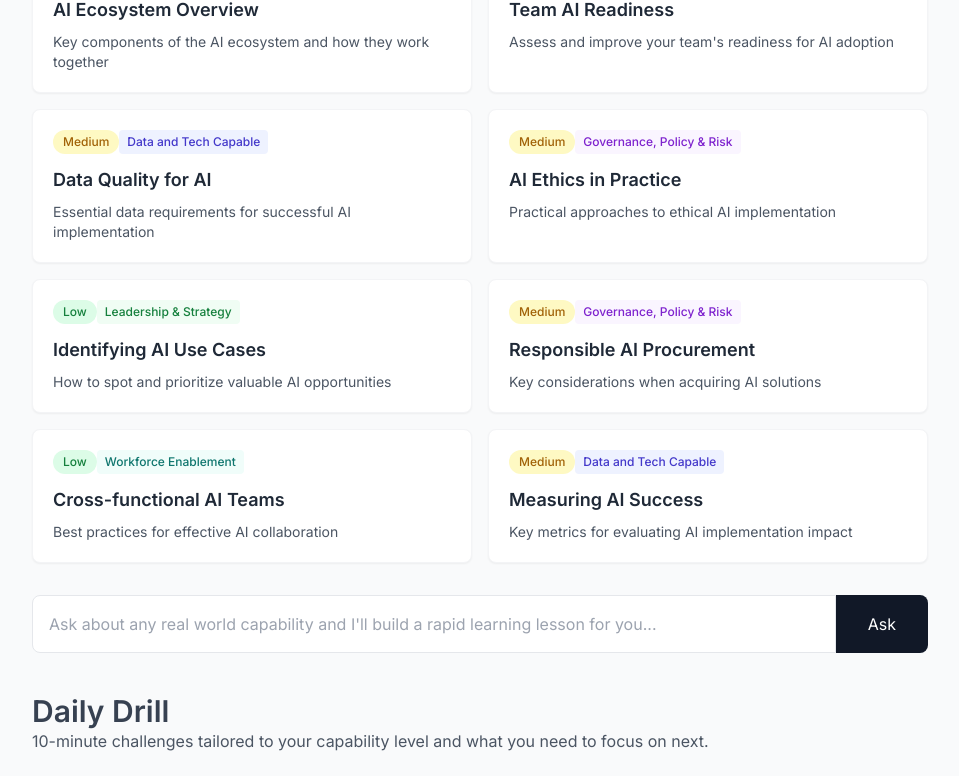
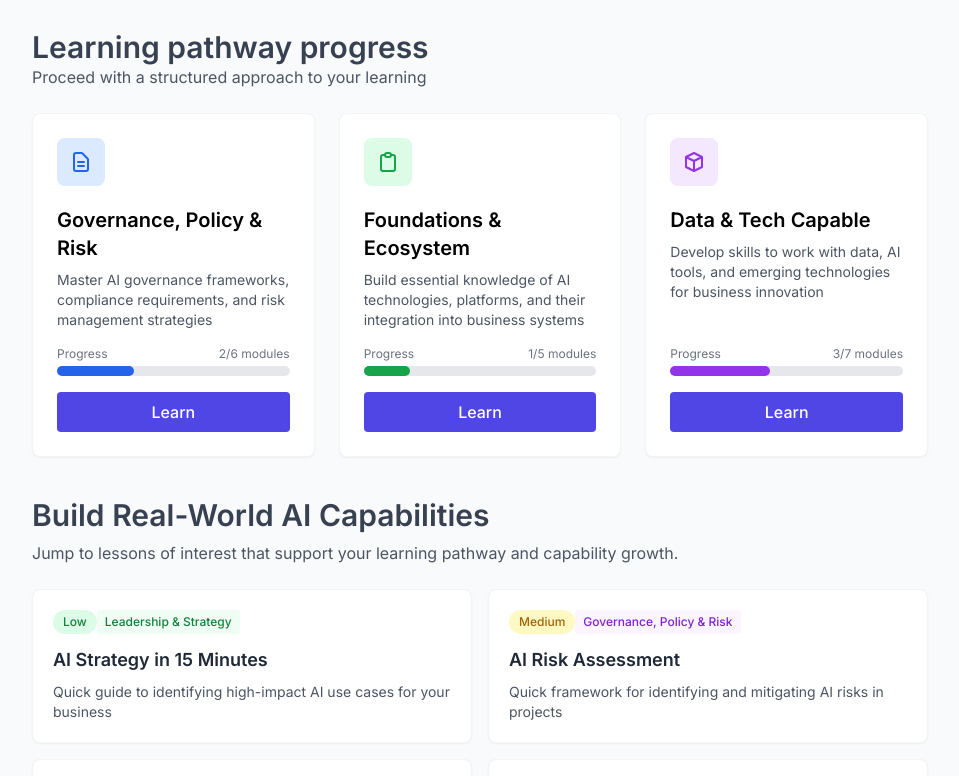
Before and after one commit to danr75/Test2Rapid, a Next.js app: page /learning-coach in a window 1280 px wide. Shown: the part 493-1269 px from the top of the page, without its empty margins (160-1119 px from the left). Built offline with nearby package versions, Linux system fonts and the light colour scheme.

Commit message:
Update description under Build Real-World AI Capabilities section

```diff
--- a/src/pages/learning-coach.tsx
+++ b/src/pages/learning-coach.tsx
@@ -226,6 +226,80 @@ const strategicFocusTopics: StrategicFocusCardData[] = [
 const LearningCoachPage: React.FC = () => {
   const { state, dispatch } = useLearning();
   const router = useRouter();
+  const [carouselIndex, setCarouselIndex] = useState(0);
+
+  // Learning pathway data for all five capability groups
+  const learningPathways = [
+    {
+      id: 'governance-policy-risk',
+      title: 'Governance, Policy & Risk',
+      description: 'Master AI governance frameworks, compliance requirements, and risk management strategies',
+      progress: { completed: 2, total: 6, percentage: 33 },
+      color: 'blue',
+      icon: (
+        <svg xmlns="http://www.w3.org/2000/svg" className="h-6 w-6" fill="none" viewBox="0 0 24 24" stroke="currentColor">
+          <path strokeLinecap="round" strokeLinejoin="round" strokeWidth={2} d="M9 12h6m-6 4h6m2 5H7a2 2 0 01-2-2V5a2 2 0 012-2h5.586a1 1 0 01.707.293l5.414 5.414a1 1 0 01.293.707V19a2 2 0 01-2 2z" />
+        </svg>
+      )
+    },
+    {
+      id: 'foundations-ecosystem',
+      title: 'Foundations & Ecosystem',
+      description: 'Build essential knowledge of AI technologies, platforms, and their integration into business systems',
+      progress: { completed: 1, total: 5, percentage: 20 },
+      color: 'green',
+      icon: (
+        <svg xmlns="http://www.w3.org/2000/svg" className="h-6 w-6" fill="none" viewBox="0 0 24 24" stroke="currentColor">
+          <path strokeLinecap="round" strokeLinejoin="round" strokeWidth={2} d="M9 5H7a2 2 0 00-2 2v12a2 2 0 002 2h10a2 2 0 002-2V7a2 2 0 00-2-2h-2M9 5a2 2 0 002 2h2a2 2 0 002-2M9 5a2 2 0 012-2h2a2 2 0 012 2" />
+        </svg>
+      )
+    },
+    {
+      id: 'data-tech-capable',
+      title: 'Data & Tech Capable',
+      description: 'Develop skills to work with data, AI tools, and emerging technologies for business innovation',
+      progress: { completed: 3, total: 7, percentage: 43 },
+      color: 'purple',
+      icon: (
+        <svg xmlns="http://www.w3.org/2000/svg" className="h-6 w-6" fill="none" viewBox="0 0 24 24" stroke="currentColor">
+          <path strokeLinecap="round" strokeLinejoin="round" strokeWidth={2} d="M20 7l-8-4-8 4m16 0l-8 4m8-4v10l-8 4m0-10L4 7m8 4v10M4 7v10l8 4" />
+        </svg>
+      )
+    },
+    {
+      id: 'leadership-strategy',
+      title: 'Leadership & Strategy',
+      description: 'Develop strategic leadership skills for guiding AI initiatives and digital transformation',
+      progress: { completed: 4, total: 8, percentage: 50 },
+      color: 'indigo',
+      icon: (
+        <svg xmlns="http://www.w3.org/2000/svg" className="h-6 w-6" fill="none" viewBox="0 0 24 24" stroke="currentColor">
+          <path strokeLinecap="round" strokeLinejoin="round" strokeWidth={2} d="M17 20h5v-2a3 3 0 00-5.356-1.857M17 20H7m10 0v-2c0-.656-.126-1.283-.356-1.857M7 20H2v-2a3 3 0 015.356-1.857M7 20v-2c0-.656.126-1.283.356-1.857m0 0a5.002 5.002 0 019.288 0M15 7a3 3 0 11-6 0 3 3 0 016 0zm6 3a2 2 0 11-4 0 2 2 0 014 0zM7 10a2 2 0 11-4 0 2 2 0 014 0z" />
+        </svg>
+      )
+    },
+    {
+      id: 'workforce-enablement',
+      title: 'Workforce Enablement',
+      description: 'Equip teams with AI skills and create organizational structures for effective AI adoption',
+      progress: { completed: 2, total: 6, percentage: 33 },
+      color: 'teal',
+      icon: (
+        <svg xmlns="http://www.w3.org/2000/svg" className="h-6 w-6" fill="none" viewBox="0 0 24 24" stroke="currentColor">
+          <path strokeLinecap="round" strokeLinejoin="round" strokeWidth={2} d="M21 13.255A23.931 23.931 0 0112 15c-3.183 0-6.22-.62-9-1.745M16 6V4a2 2 0 00-2-2h-4a2 2 0 00-2 2v2m4 6h.01M5 20h14a2 2 0 002-2V8a2 2 0 00-2-2H5a2 2 0 00-2 2v10a2 2 0 002 2z" />
+        </svg>
+      )
+    }
+  ];
+
+  // Handle carousel navigation
+  const handlePrevious = () => {
+    setCarouselIndex((prevIndex) => (prevIndex > 0 ? prevIndex - 1 : learningPathways.length - 3));
+  };
+
+  const handleNext = () => {
+    setCarouselIndex((prevIndex) => (prevIndex < learningPathways.length - 3 ? prevIndex + 1 : 0));
+  };
 
   // Derive current mode from context, default to 'Q&A'
   const currentLearningMode = state.learningMode || 'Q&A';
@@ -329,72 +403,13 @@ const LearningCoachPage: React.FC = () => {
 
       <main className="container mx-auto px-4 py-8">
         <div className="max-w-4xl mx-auto">
-
-          {/* Personalised micro-lessons Section */}
-          <div className="mb-8">
-            <h2 className="text-3xl font-semibold mb-2 text-left text-gray-700">
-              Build Real-World AI Capabilities
-            </h2>
-            <p className="text-gray-600 mb-6 text-left">
-              These micro-courses cover different paths and are prioritized to advance your skills
-            </p>
-            <div className="grid grid-cols-1 md:grid-cols-2 gap-4">
-              {strategicFocusTopics.map((card) => {
-                const group = tagGroups.find((g: TagGroup) => g.name === card.learningPath);
-                const groupColor: string = group?.color || 'gray';
-                const bgColor = {
-                  blue: 'bg-blue-50',
-                  green: 'bg-green-50',
-                  purple: 'bg-purple-50',
-                  indigo: 'bg-indigo-50',
-                  teal: 'bg-teal-50',
-                  gray: 'bg-gray-50'
-                }[groupColor] || 'bg-gray-50';
-
-                const textColor = {
-                  blue: 'text-blue-700',
-                  green: 'text-green-700',
-                  purple: 'text-purple-700',
-                  indigo: 'text-indigo-700',
-                  teal: 'text-teal-700',
-                  gray: 'text-gray-700'
-                }[groupColor] || 'text-gray-700';
-
-                // Get priority based on capability gap
-                const priority = getPriorityForCapability(card.learningPath);
-
-                return (
-                  <button
-                    key={card.id}
-                    onClick={() => handleStrategicFocusClick(card)}
-                    className="bg-white p-5 rounded-lg shadow-sm border border-gray-100 hover:shadow-md transition-all duration-200 ease-in-out text-left focus:outline-none focus:ring-2 focus:ring-primary focus:ring-opacity-50 flex flex-col h-full"
-                  >
-                    <div className="flex justify-between items-center mb-3">
-                      <PriorityBadge priority={priority} />
-                      <span className={`text-xs font-medium px-2 py-1 rounded ${bgColor} ${textColor}`}>
-                        {card.learningPath}
-                      </span>
-                    </div>
-                    <h3 className="text-lg font-semibold text-gray-800 mb-2 line-clamp-2">
-                      {card.title}
-                    </h3>
-                    <p className="text-sm text-gray-600 line-clamp-3">
-                      {card.description}
-                    </p>
-                  </button>
-                );
-              })}
-            </div>
-          </div>
-
-          {/* Topic input as search bar */}
           <div className="mb-10">
             <div className="flex">
               <input
                 type="text"
                 className="flex-grow p-4 border border-gray-200 rounded-l-lg focus:outline-none focus:ring-1 focus:ring-primary focus:border-primary"
                 placeholder="Ask about any real world capability and I'll build a rapid learning lesson for you..."
-                onKeyPress={(e) => e.key === 'Enter' && handleTopicSubmit((e.target as HTMLInputElement).value)}
+                onKeyPress={(e: React.KeyboardEvent) => e.key === 'Enter' && handleTopicSubmit((e.target as HTMLInputElement).value)}
               />
               <button
                 onClick={() => {
@@ -437,6 +452,7 @@ const LearningCoachPage: React.FC = () => {
           {/* Learning pathway progress */}
           <div className="mb-10">
             <h2 className="text-3xl font-semibold text-gray-700">Learning pathway progress</h2>
+            <p className="text-gray-600 mb-6">Proceed with a structured approach to your learning</p>
 
             <div className="grid grid-cols-1 md:grid-cols-3 gap-6 mt-6">
               {/* Governance, Policy & Risk */}
@@ -530,6 +546,63 @@ const LearningCoachPage: React.FC = () => {
               </div>
             </div>
           </div>
+
+          {/* Personalised micro-lessons Section */}
+          <div className="mb-8">
+            <h2 className="text-3xl font-semibold mb-2 text-left text-gray-700">
+              Build Real-World AI Capabilities
+            </h2>
+            <p className="text-gray-600 mb-6 text-left">
+              Jump to lessons of interest that support your learning pathway and capability growth.
+            </p>
+            <div className="grid grid-cols-1 md:grid-cols-2 gap-4">
+              {strategicFocusTopics.map((card) => {
+                const group = tagGroups.find((g: TagGroup) => g.name === card.learningPath);
+                const groupColor: string = group?.color || 'gray';
+                const bgColor = {
+                  blue: 'bg-blue-50',
+                  green: 'bg-green-50',
+                  purple: 'bg-purple-50',
+                  indigo: 'bg-indigo-50',
+                  teal: 'bg-teal-50',
+                  gray: 'bg-gray-50'
+                }[groupColor] || 'bg-gray-50';
+
+                const textColor = {
+                  blue: 'text-blue-700',
+                  green: 'text-green-700',
+                  purple: 'text-purple-700',
+                  indigo: 'text-indigo-700',
+                  teal: 'text-teal-700',
+                  gray: 'text-gray-700'
+                }[groupColor] || 'text-gray-700';
+
+                // Get priority based on capability gap
+                const priority = getPriorityForCapability(card.learningPath);
+
+                return (
+                  <button
+                    key={card.id}
+                    onClick={() => handleStrategicFocusClick(card)}
+                    className="bg-white p-5 rounded-lg shadow-sm border border-gray-100 hover:shadow-md transition-all duration-200 ease-in-out text-left focus:outline-none focus:ring-2 focus:ring-primary focus:ring-opacity-50 flex flex-col h-full"
+                  >
+                    <div className="flex justify-between items-center mb-3">
+                      <PriorityBadge priority={priority} />
+                      <span className={`text-xs font-medium px-2 py-1 rounded ${bgColor} ${textColor}`}>
+                        {card.learningPath}
+                      </span>
+                    </div>
+                    <h3 className="text-lg font-semibold text-gray-800 mb-2 line-clamp-2">
+                      {card.title}
+                    </h3>
+                    <p className="text-sm text-gray-600 line-clamp-3">
+                      {card.description}
+                    </p>
+                  </button>
+                );
+              })}
+            </div>
+          </div>
         </div>
       </main>
     </div>
```
